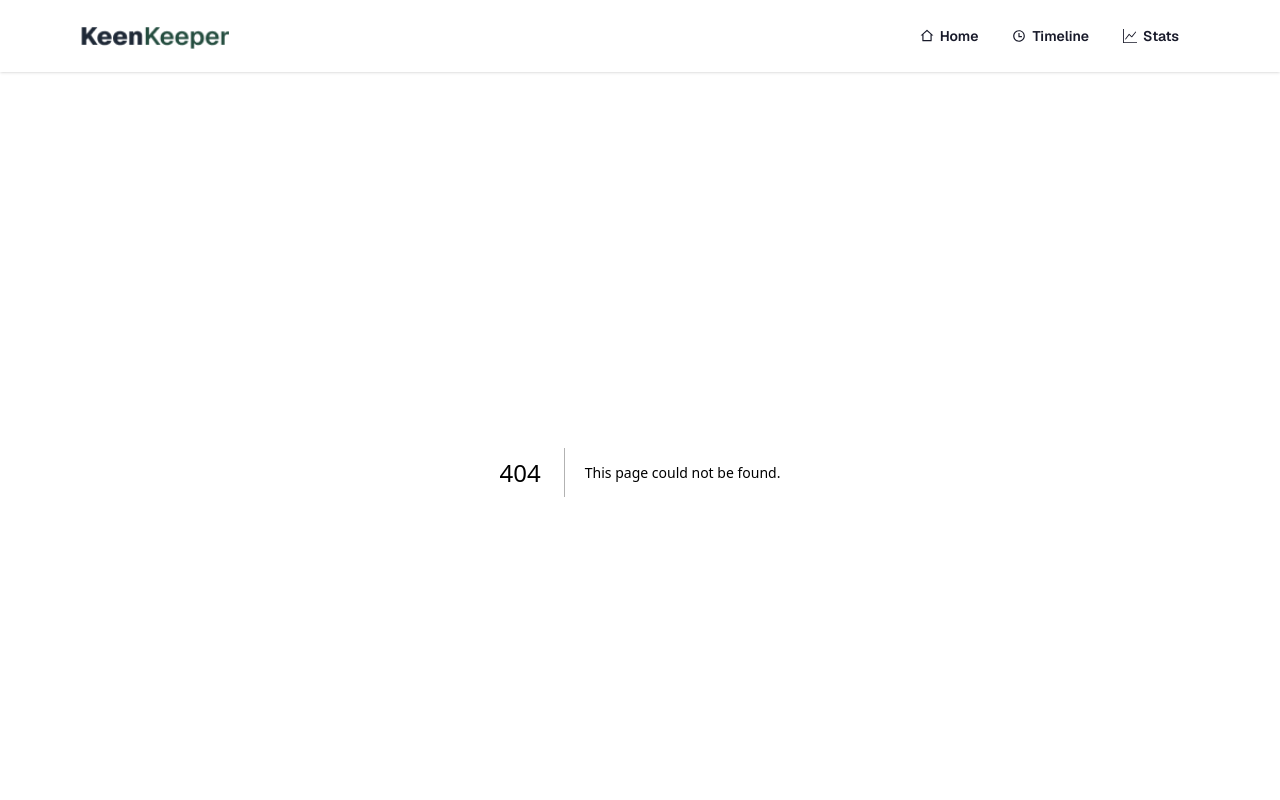
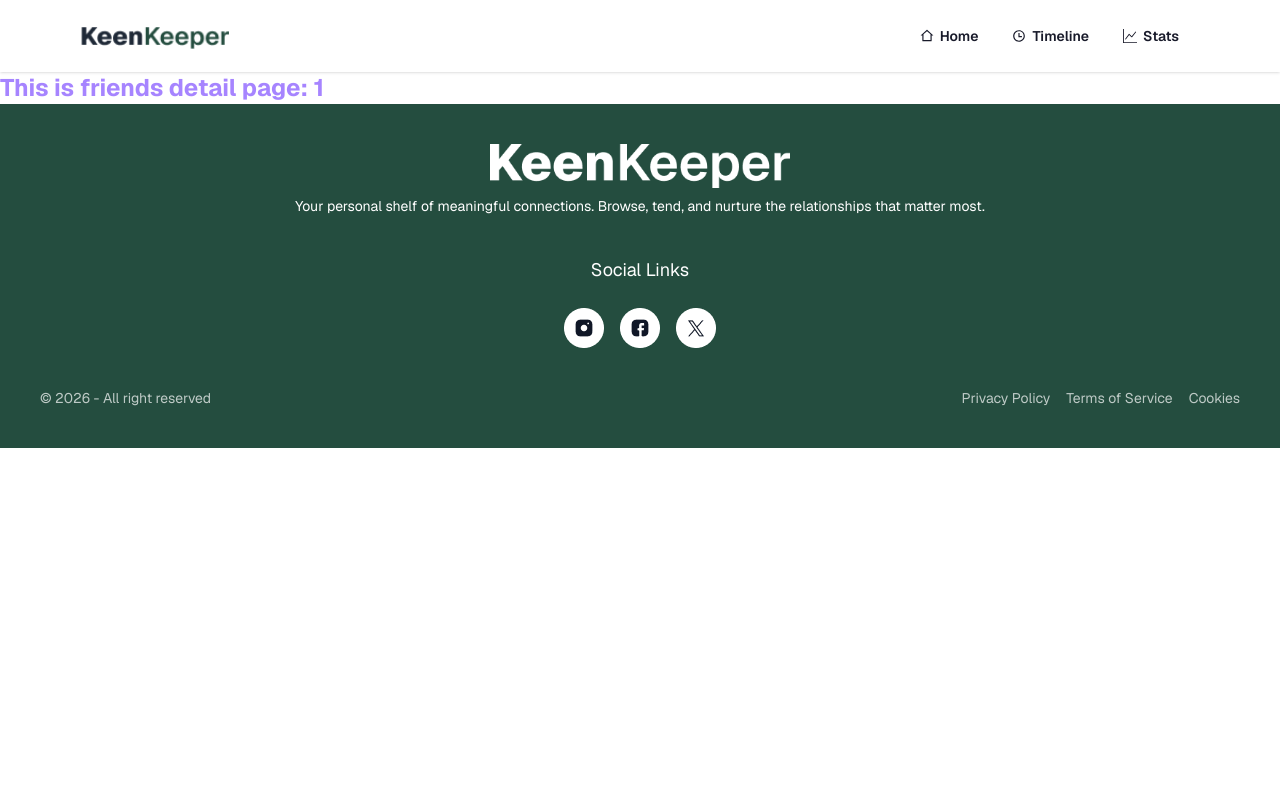
Before and after one commit to Nafiul-Islam-Eshan/KeenKeeper, a Next.js app: page /1 in a window 1280 px wide. Before the commit this address had no page. Shown: the top 800 px of the page. Built offline with nearby package versions, Linux system fonts and the light colour scheme.

Commit message:
Created dynamic route for each friend detail and successfully retrieved matched friends detail in dynamic route

```diff
--- a/src/Component/FriendsCard/page.jsx
+++ b/src/Component/FriendsCard/page.jsx
@@ -1,6 +1,7 @@
 import Image from "next/image";
+import Link from "next/link";
 
-const FriendsCard = ({friends}) => {
+const FriendsCard = ({ friends }) => {
   return (
     <div className="mb-20">
       <h2 className="text-2xl font-bold mb-4">Your Friends</h2>
@@ -18,6 +19,7 @@ const FriendsCard = ({friends}) => {
           } = friend;
 
           return (
+            <Link key={id} href={`/${id}`}>
               <div key={id} className="items-center justify-center">
                 <div className="rounded-lg w-full h-full bg-base-100 shadow-lg p-4 text-center border-2 border-[#E8E8E8]">
                   {/* Picture */}
@@ -56,6 +58,7 @@ const FriendsCard = ({friends}) => {
                   </div>
                 </div>
               </div>
+            </Link>
           );
         })}
       </div>
--- a/src/Component/home/page.jsx
+++ b/src/Component/home/page.jsx
@@ -1,4 +1,3 @@
-import Image from "next/image";
 import friends from "../../../public/friends.json";
 import FriendsCard from "../FriendsCard/page";
 
--- /dev/null
+++ b/src/app/[cardId]/page.jsx
@@ -0,0 +1,15 @@
+import friends from '../../../public/friends.json'
+
+const FriendsDetailPage = async ({params}) => {
+    const {cardId} = await params
+    const friend = friends.find(e => e.id == cardId)
+    // console.log(friend);
+
+    return (
+        <div>
+            <h2 className="text-2xl font-bold text-violet-400"> This is friends detail page: {cardId} </h2>
+        </div>
+    );
+};
+
+export default FriendsDetailPage;
```
Lines whose indentation alone changed are shown as unchanged.
